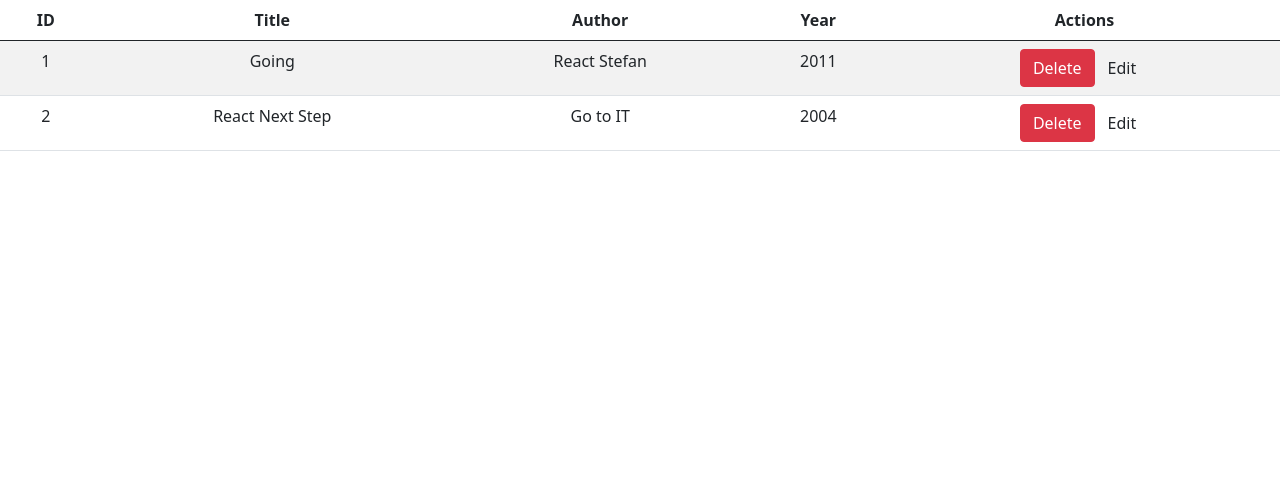
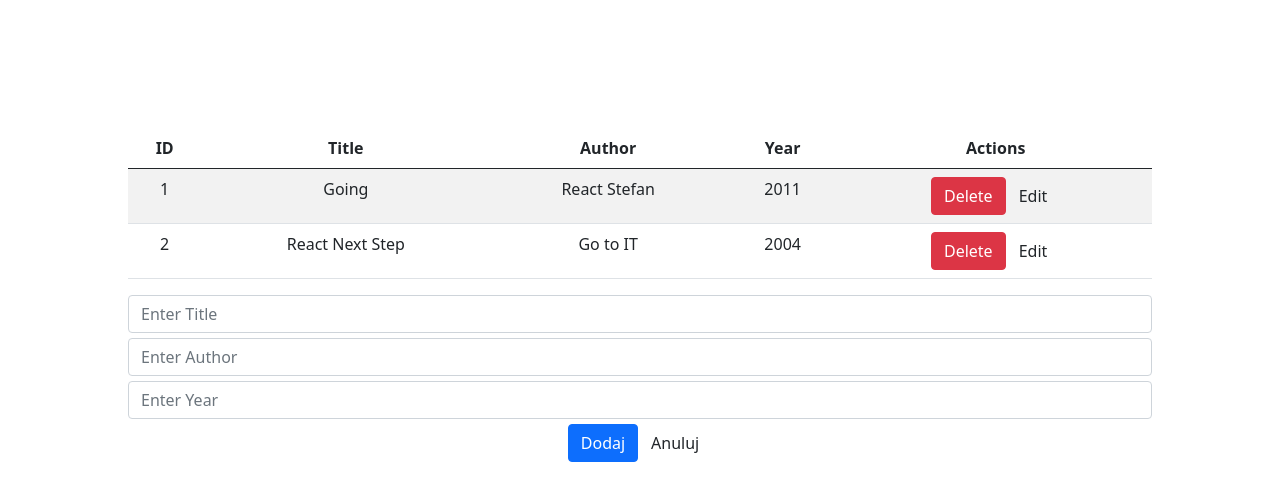
Before and after one commit to GregoriMik/CRUD_ReactJS, a React (Create React App) app: page / in a window 1280 px wide. Shown: the top 500 px of the page. Built offline with nearby package versions, Linux system fonts and the light colour scheme.

Commit message:
Create form for add New book

```diff
--- a/src/App.css
+++ b/src/App.css
@@ -1,3 +1,4 @@
 .App {
   text-align: center;
+  padding:10%;
 }
--- a/src/App.js
+++ b/src/App.js
@@ -1,6 +1,6 @@
 import React, { Component } from 'react';
 import Books from './containers/Books.js';
-
+import CreateBook from './containers/CreateBook';
 
 import '../node_modules/bootstrap/dist/css/bootstrap.min.css';
 import './App.css'
@@ -11,6 +11,7 @@ class App extends Component {
     return(
     <div className="App">
       <Books />
+      <CreateBook />
     </div>);
   }
 }
--- a/src/containers/CreateBook.css
+++ b/src/containers/CreateBook.css
@@ -0,0 +1,3 @@
+.form-control{
+    margin-bottom:5px;
+}
--- a/src/containers/CreateBook.js
+++ b/src/containers/CreateBook.js
@@ -0,0 +1,52 @@
+import React,{ Component }from 'react';
+import './CreateBook.css';
+
+class CreateBook extends Component {
+    // constructor(props)
+    // {
+    //     super(props);
+    // }
+
+    render(){
+        return (
+            <div className="create-book">
+                <form>
+                    <div className="form-group">
+                        <input
+                            type="text"
+                            className="form-control"
+                            name="title"
+                            placeholder="Enter Title"
+                        />
+                    </div>
+                    <div className="form-group">
+                        <input
+                            type="text"
+                            className="form-control"
+                            name="author"
+                            placeholder="Enter Author"
+                        />
+                    </div>
+                    <div className="form-group">
+                        <input
+                            type="text"
+                            className="form-control"
+                            name="year"
+                            placeholder="Enter Year"
+                        />
+                    </div>
+                    <div className="form-group">
+                        <button type="submit" className="btn btn-primary">
+                            Dodaj
+                        </button>
+                        <button type="submit" className="btn btn-default">
+                            Anuluj
+                        </button>
+                    </div>
+                </form>
+            </div>
+        )
+    }
+}
+
+export default CreateBook;
```
